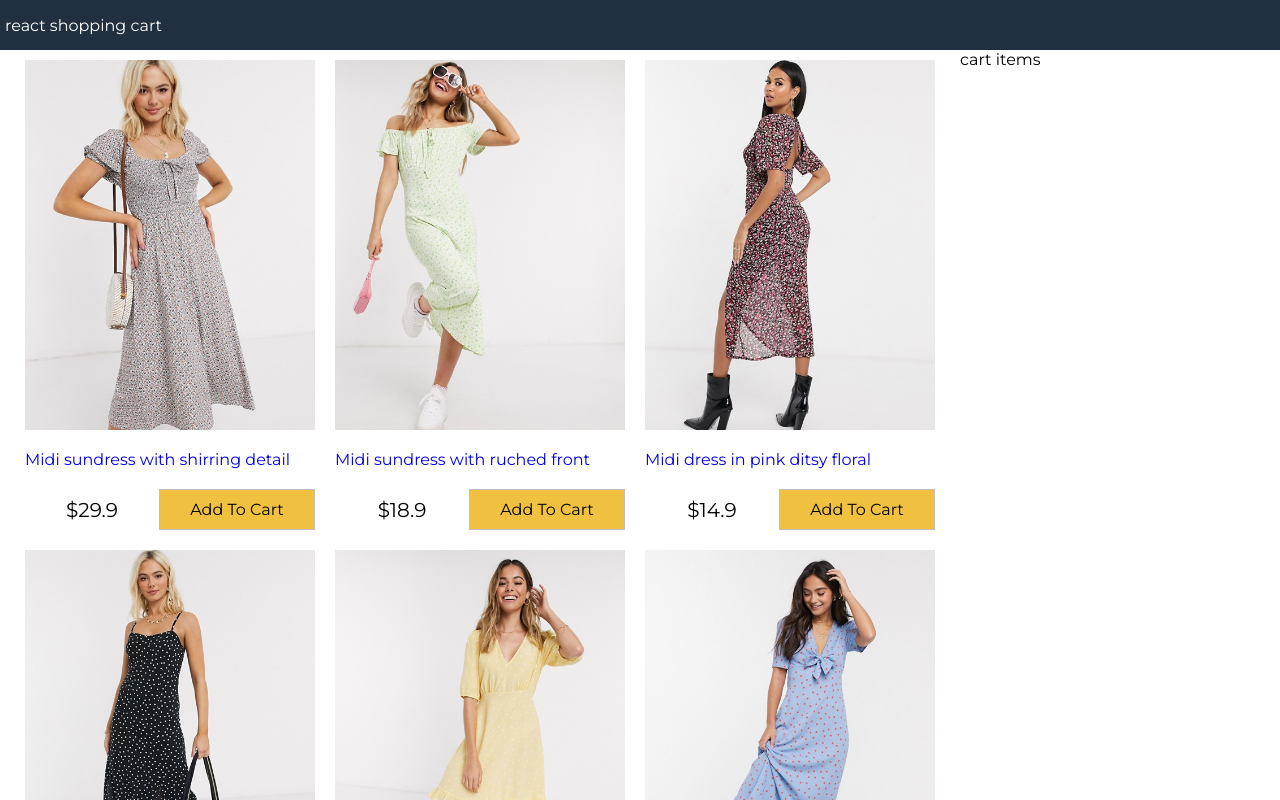
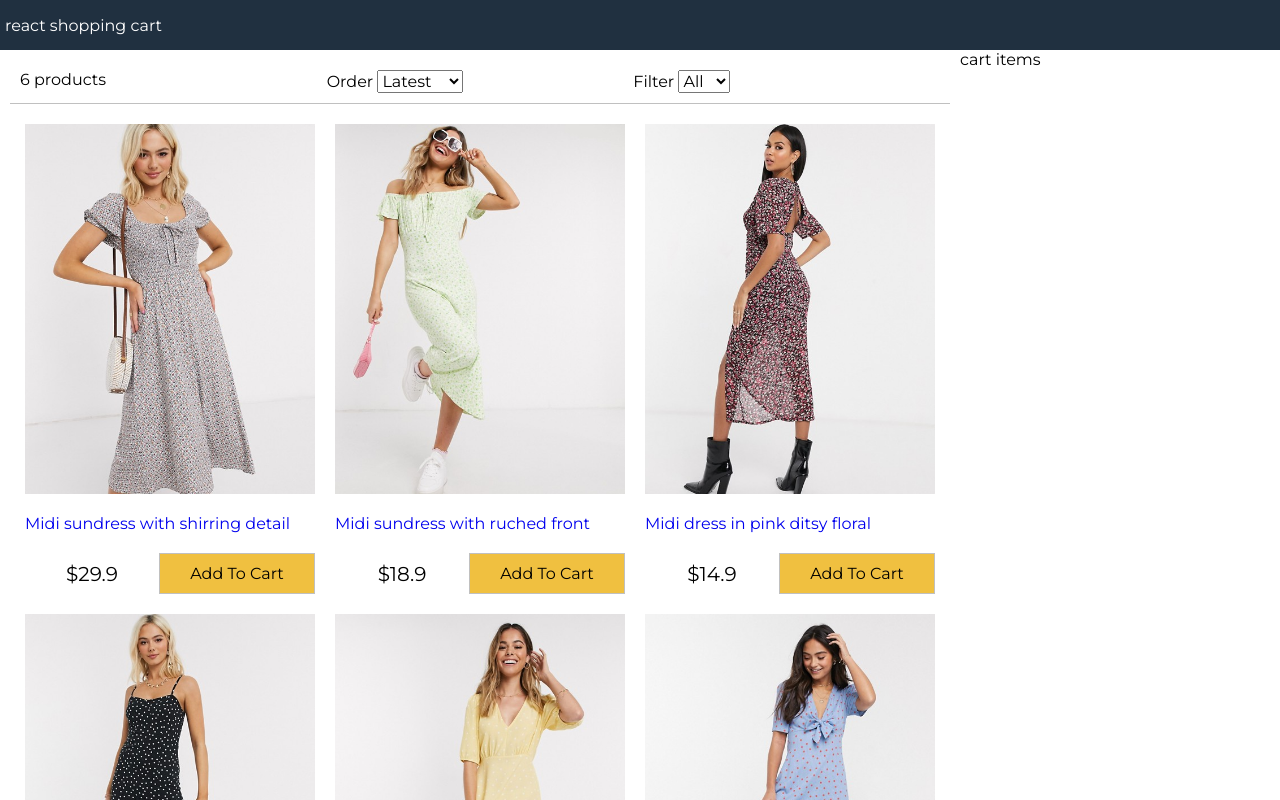
Before and after one commit to maldamotuma/react-shopping-cart-nodejs-back, a React (Create React App) app: page / in a window 1280 px wide. Shown: the top 800 px of the page. Built offline with nearby package versions, Linux system fonts and the light colour scheme.

Commit message:
filter component

```diff
--- a/src/App.js
+++ b/src/App.js
@@ -1,5 +1,6 @@
 // feature one (1) tokko
 import React from "react";
+import Filter from "./components/Filter";
 import Products from "./components/Products";
 import data from "./data.json";
 
@@ -14,6 +15,35 @@
     }
   }
 
+  sortProducts = (event) => {
+    console.log(event.target.value);
+    const sort = event.target.value;
+    this.setState(state => ({
+      sort: sort,
+      products: this.state.products.slice().sort((a,b)=>(
+        sort === "lowest" ?
+        ((a.price > b.price) ? 1 : -1) :
+        (sort === "highest") ?
+        ((a.price < b.price) ? 1 : -1) :
+        ((a._id < b._id) ? 1 : -1)
+      ))
+    }))
+  }
+
+  filterProducts = (event) => {
+    console.log(event.target.value);
+    if(event.target.value === "") {
+      this.setState({size: event.target.value, products: data.products})
+    }else {
+      this.setState({
+        size: event.target.value,
+        products: data.products.filter(
+        product => product.availableSizes.indexOf(event.target.value) >= 0)
+      });
+    }
+
+  }
+
   render(){
     return (
       <div className="grid-container">
@@ -23,6 +53,15 @@
         <main>
           <div className="content">
             <div className="main">
+              <Filter
+              count={this.state.products.length}
+              size={this.state.size}
+              sort={this.state.sort}
+              filterProducts={this.filterProducts}
+              sortProducts={this.sortProducts}
+              >
+
+              </Filter>
               <Products products={this.state.products}/>
             </div>
             <div className="sidebar">
--- /dev/null
+++ b/src/components/Filter.js
@@ -0,0 +1,31 @@
+import React, { Component } from 'react'
+
+export default class Filter extends Component {
+    render() {
+        return (
+            <div className="filter">
+                <div className="filter-result">{this.props.count} products</div>
+                <div className="filter-sort">
+                    Order  {" "}
+                    <select value={this.props.sort} onChange={this.props.sortProducts}>
+                        <option value="">Latest</option>
+                        <option value="lowest">Lowest</option>
+                        <option value="highest">Highest</option>
+                    </select>
+                </div>
+                <div className="filter-size">
+                    Filter {" "}
+                    <select value={this.props.size} onChange={this.props.filterProducts}>
+                        <option value="">All</option>
+                        <option value="XS">XS</option>
+                        <option value="S">S</option>
+                        <option value="M">M</option>
+                        <option value="L">L</option>
+                        <option value="XL">XL</option>
+                        <option value="XXL">XXL</option>
+                    </select>
+                </div>
+            </div>
+        )
+    }
+}
--- a/src/index.css
+++ b/src/index.css
@@ -132,3 +132,17 @@
 .button.primary {
   background-color: #f0c040;
 }
+
+/* filter */
+
+.filter {
+  display: flex;
+  justify-content: space-between;
+  padding: 1rem;
+  margin: 1rem;
+  border-bottom: 0.1rem #c0c0c0 solid;
+}
+
+.filter div {
+  flex: 1rem;
+}
```
